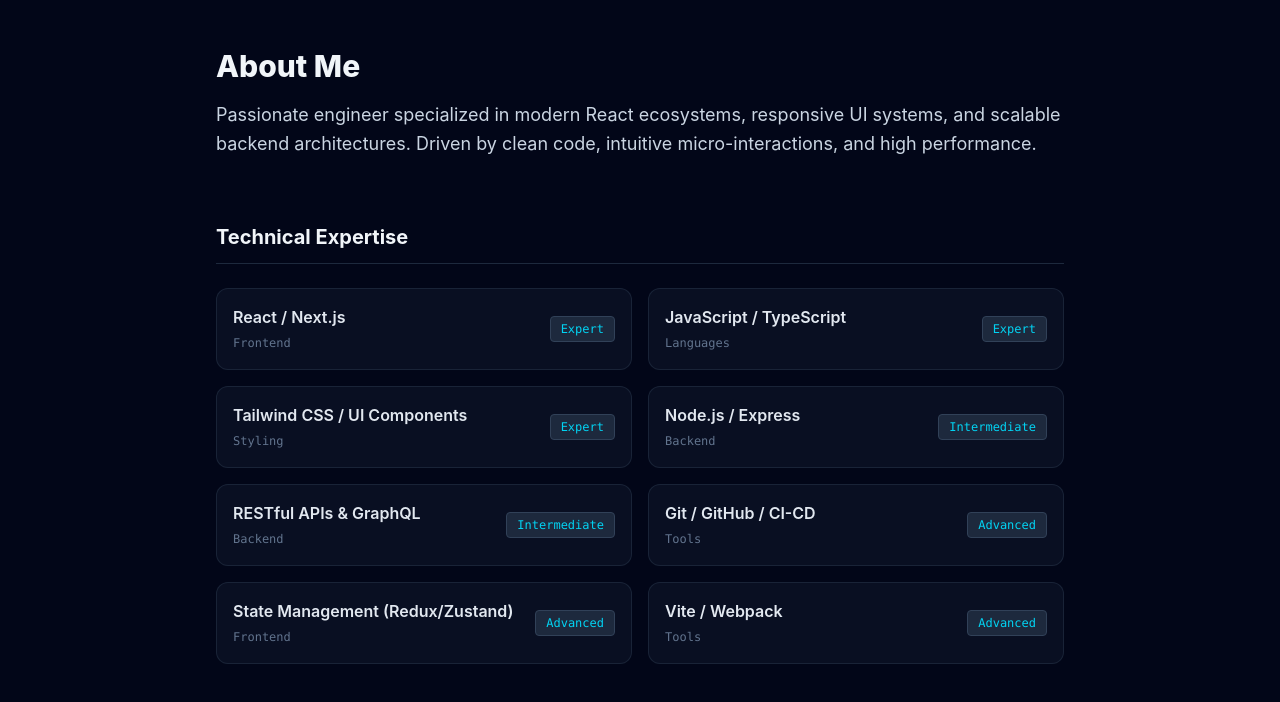
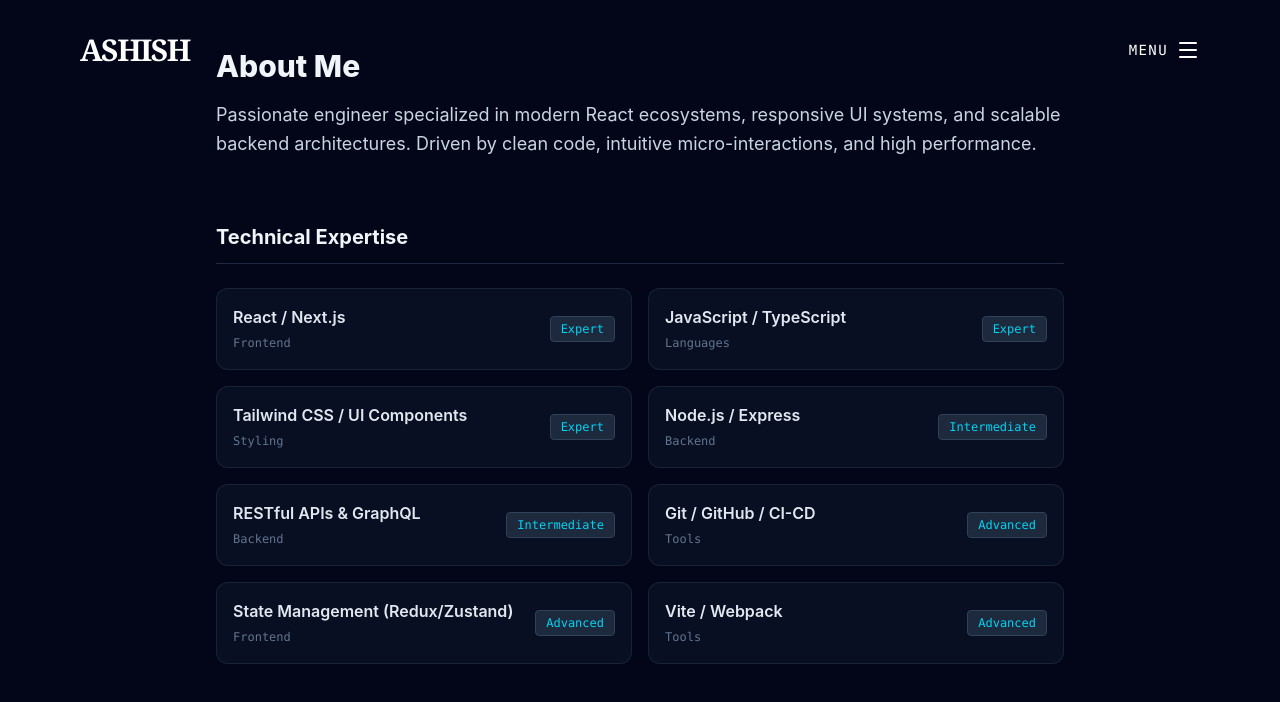
Before and after one commit to Ashishkhadka07/my-portfolio1, a React (Vite) app: page /about in a window 1280 px wide. Shown: the top 702 px of the page. Built offline with nearby package versions, Linux system fonts and the light colour scheme.

Commit message:
hero completed

```diff
--- a/src/App.jsx
+++ b/src/App.jsx
@@ -1,4 +1,5 @@
 import { BrowserRouter as Router, Routes, Route } from "react-router-dom";
+import Navbar from "./components/Navbar";
 import Home from "./pages/Home";
 import Projects from "./pages/Projects";
 import About from "./pages/About";
@@ -7,7 +8,11 @@ import Contact from "./pages/Contact";
 export default function App() {
   return (
     <Router>
-      <div className="min-h-screen bg-slate-950 text-slate-100 font-sans selection:bg-cyan-500/30 selection:text-cyan-200">
+      <div className="relative min-h-screen bg-slate-950 text-slate-100 font-sans selection:bg-cyan-500/30 selection:text-cyan-200">
+        {/* Global Navbar */}
+        <Navbar />
+
+        {/* Page Routes */}
         <Routes>
           <Route path="/" element={<Home />} />
           <Route path="/projects" element={<Projects />} />
--- a/src/components/Hero.jsx
+++ b/src/components/Hero.jsx
@@ -1,5 +1,4 @@
 import { useEffect, useRef } from "react";
-import Navbar from "./Navbar";
 
 export default function Hero() {
   const canvasRef = useRef(null);
@@ -70,9 +69,6 @@ export default function Hero() {
         className="absolute inset-0 w-full h-full pointer-events-none"
       />
 
-      {/* Top Overlay Navigation */}
-      <Navbar />
-
       {/* Main Hero Content - Responsive scaling across mobile, tablet, desktop */}
       <div className="relative z-10 w-full h-full px-6 sm:px-12 lg:px-20 flex flex-col justify-between pt-32 sm:pt-40 pb-16 text-slate-100">
         {/* Top-Left Heading */}
@@ -81,14 +77,14 @@ export default function Hero() {
             Hi, I'm
           </h2>
           <h1 className="text-5xl sm:text-7xl lg:text-8xl font-semibold tracking-tight text-white drop-shadow-lg leading-tight">
-            Juan Pablo Jiménez!
+            Khadka Ashish!
           </h1>
         </div>
 
         {/* Bottom-Right Role Title */}
         <div className="self-end mb-4 sm:mb-8">
           <h2 className="text-3xl sm:text-6xl lg:text-7xl font-normal text-slate-200 tracking-wide drop-shadow-xl text-right">
-            Software Engineer
+            Front-End Developer
           </h2>
         </div>
       </div>
--- a/src/components/Navbar.jsx
+++ b/src/components/Navbar.jsx
@@ -22,15 +22,15 @@ export default function Navbar() {
           to="/"
           className="text-2xl sm:text-3xl font-bold tracking-tighter hover:opacity-80 transition-opacity"
         >
-          JP
+          ASHISH
         </Link>
 
         {/* Right: Language Toggle & Menu Trigger */}
         <div className="flex items-center gap-6 sm:gap-8 text-sm sm:text-base font-sans tracking-wide">
-          <button className="flex items-center gap-1.5 hover:text-slate-300 transition-colors cursor-pointer">
+          {/* <button className="flex items-center gap-1.5 hover:text-slate-300 transition-colors cursor-pointer">
             <span className="font-mono text-xs sm:text-sm">EN</span>
             <Globe className="w-4 h-4 opacity-80" />
-          </button>
+          </button> */}
 
           <button
             onClick={() => setIsMenuOpen(true)}
@@ -51,7 +51,7 @@ export default function Navbar() {
               onClick={() => setIsMenuOpen(false)}
               className="text-2xl sm:text-3xl font-bold tracking-tighter"
             >
-              JP
+              ASHISH
             </Link>
             <button
               onClick={() => setIsMenuOpen(false)}
```
Also changed, not shown: src/components/AboutPreview.jsx (added).
